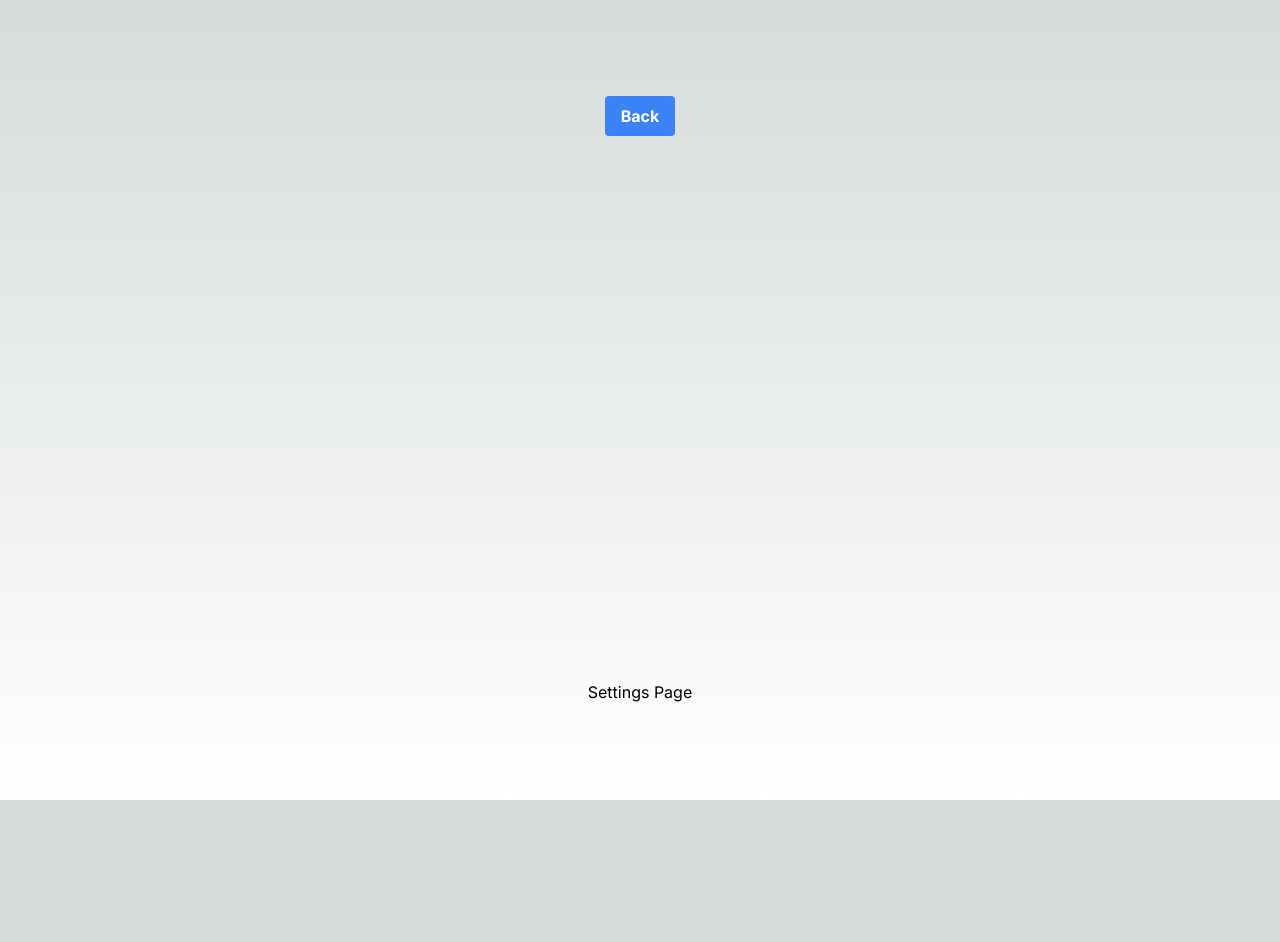
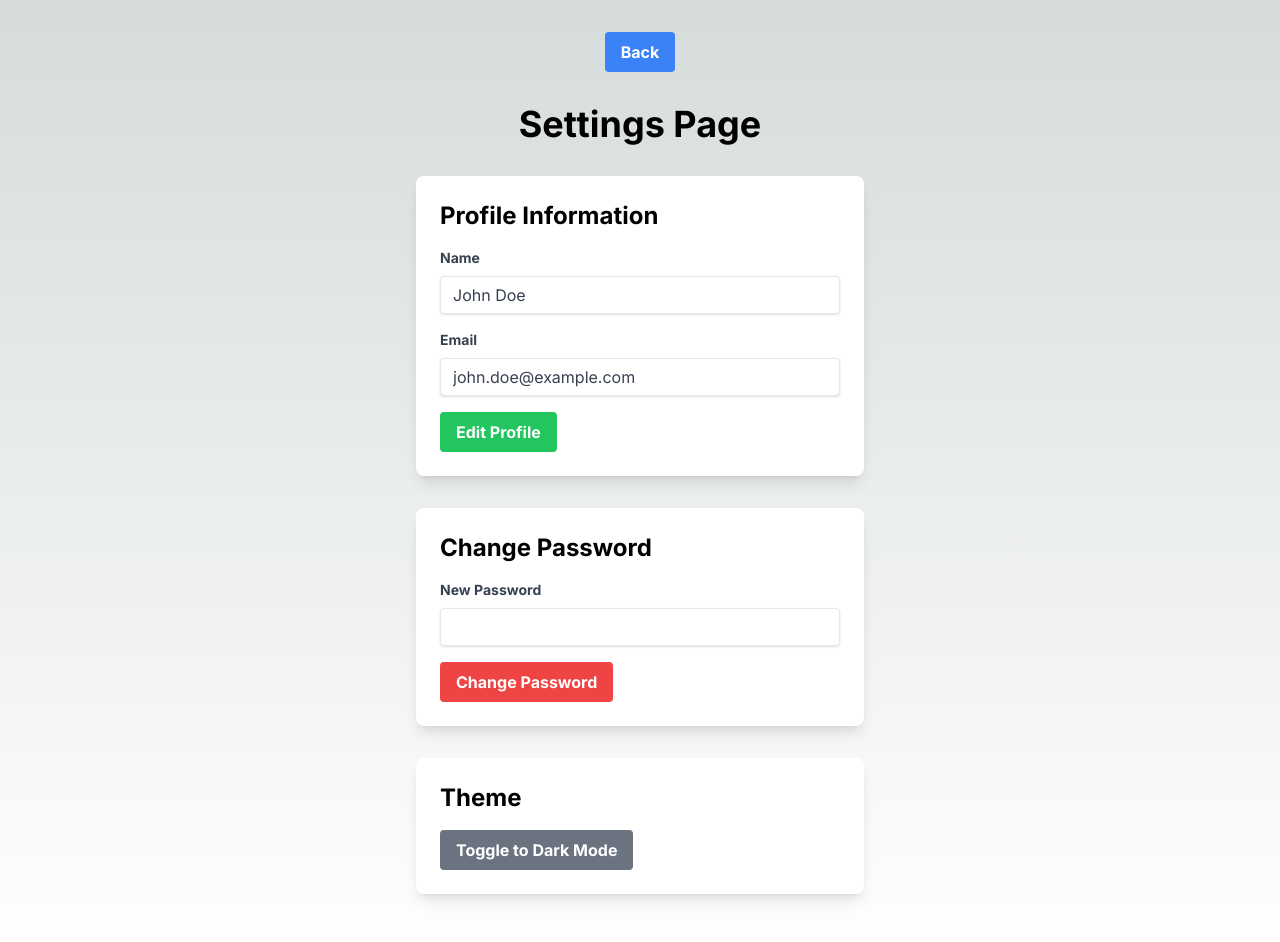
Before and after one commit to vimal336/nextjs, a Next.js app in the folder nextjs-project/: page /dashboard/settings in a window 1280 px wide. Shown: the top 942 px of the page. Before the commit the page ends 800 px from the top, so only its background shows below. Built offline with nearby package versions, Linux system fonts and the light colour scheme.

Commit message:
crud task

```diff
--- a/nextjs-project/src/app/dashboard/page.js
+++ b/nextjs-project/src/app/dashboard/page.js
@@ -1,24 +1,66 @@
 "use client";
 
-import Image from "next/image";
 import { useRouter } from "next/navigation";
+import { useState, useEffect } from "react";
 
 export default function Dashboard() {
   const router = useRouter();
+  const [greeting, setGreeting] = useState("");
+
+  useEffect(() => {
+    const currentHour = new Date().getHours();
+    if (currentHour < 12) {
+      setGreeting("Good Morning");
+    } else if (currentHour < 18) {
+      setGreeting("Good Afternoon");
+    } else {
+      setGreeting("Good Evening");
+    }
+  }, []);
 
   const back = () => {
     router.push("/");
   };
 
+  const logout = () => {
+    alert("Logging out...");
+    router.push("/");
+  };
+
   return (
-    <main className="flex min-h-screen flex-col items-center justify-between p-24">
-      <button
-        onClick={back}
-        className="bg-blue-500 rounded text-white font-bold py-2 px-2 px-4 "
-      >
-        Back
-      </button>
-      <h1>Dashboard Page</h1>
+    <main className="flex min-h-screen flex-col items-center justify-center p-8">
+      <h1 className="text-4xl font-bold mb-4">{greeting}, User!</h1>
+      <p className="text-lg mb-8">Welcome to your Dashboard</p>
+
+      <div className="grid grid-cols-1 md:grid-cols-3 gap-6 mb-8">
+        <div className="bg-white shadow-lg rounded-lg p-6 text-center">
+          <h2 className="text-2xl font-bold mb-2">Users</h2>
+          <p className="text-xl">1,234</p>
+        </div>
+        <div className="bg-white shadow-lg rounded-lg p-6 text-center">
+          <h2 className="text-2xl font-bold mb-2">Sales</h2>
+          <p className="text-xl">$56,789</p>
+        </div>
+        <div className="bg-white shadow-lg rounded-lg p-6 text-center">
+          <h2 className="text-2xl font-bold mb-2">Revenue</h2>
+          <p className="text-xl">$123,456</p>
+        </div>
+      </div>
+
+      <div className="flex space-x-4">
+        <button
+          onClick={back}
+          className="bg-blue-500 hover:bg-blue-700 rounded text-white font-bold py-2 px-4"
+        >
+          Back
+        </button>
+        <button
+          onClick={logout}
+          className="bg-red-500 hover:bg-red-700 rounded text-white font-bold py-2 px-4"
+        >
+          Logout
+        </button>
+      </div>
     </main>
   );
 }
--- a/nextjs-project/src/app/dashboard/settings/page.js
+++ b/nextjs-project/src/app/dashboard/settings/page.js
@@ -1,20 +1,104 @@
-"use client"
-import Image from "next/image";
+"use client";
+import { useState } from "react";
 import { useRouter } from "next/navigation";
 
 export default function Settings() {
   const router = useRouter();
+  const [name, setName] = useState("John Doe");
+  const [email, setEmail] = useState("john.doe@example.com");
+  const [password, setPassword] = useState("");
+  const [darkMode, setDarkMode] = useState(false);
 
   const back = () => {
-    router.push('/dashboard');
-  }
+    router.push("/dashboard");
+  };
+
+  const saveProfile = () => {
+    alert("Profile saved!");
+  };
+
+  const changePassword = () => {
+    alert("Password changed!");
+  };
+
+  const toggleTheme = () => {
+    setDarkMode(!darkMode);
+    alert(`Theme changed to ${darkMode ? "Light" : "Dark"} Mode!`);
+  };
 
   return (
-    <main className="flex min-h-screen flex-col items-center justify-between p-24">
-      <button onClick={back} className="bg-blue-500 rounded text-white font-bold py-2 px-2 px-4 ">
+    <main className="flex min-h-screen flex-col items-center justify-between p-8">
+      <button
+        onClick={back}
+        className="bg-blue-500 hover:bg-blue-700 rounded text-white font-bold py-2 px-4 mb-8"
+      >
         Back
       </button>
-      <h1>Settings Page</h1>
+
+      <h1 className="text-4xl font-bold mb-8">Settings Page</h1>
+
+      <div className="w-full max-w-md bg-white shadow-lg rounded-lg p-6 mb-8">
+        <h2 className="text-2xl font-bold mb-4">Profile Information</h2>
+        <div className="mb-4">
+          <label className="block text-gray-700 text-sm font-bold mb-2">
+            Name
+          </label>
+          <input
+            type="text"
+            value={name}
+            onChange={(e) => setName(e.target.value)}
+            className="shadow appearance-none border rounded w-full py-2 px-3 text-gray-700 leading-tight focus:outline-none focus:shadow-outline"
+          />
+        </div>
+        <div className="mb-4">
+          <label className="block text-gray-700 text-sm font-bold mb-2">
+            Email
+          </label>
+          <input
+            type="email"
+            value={email}
+            onChange={(e) => setEmail(e.target.value)}
+            className="shadow appearance-none border rounded w-full py-2 px-3 text-gray-700 leading-tight focus:outline-none focus:shadow-outline"
+          />
+        </div>
+        <button
+          onClick={saveProfile}
+          className="bg-green-500 hover:bg-green-700 rounded text-white font-bold py-2 px-4"
+        >
+          Edit Profile
+        </button>
+      </div>
+
+      <div className="w-full max-w-md bg-white shadow-lg rounded-lg p-6 mb-8">
+        <h2 className="text-2xl font-bold mb-4">Change Password</h2>
+        <div className="mb-4">
+          <label className="block text-gray-700 text-sm font-bold mb-2">
+            New Password
+          </label>
+          <input
+            type="password"
+            value={password}
+            onChange={(e) => setPassword(e.target.value)}
+            className="shadow appearance-none border rounded w-full py-2 px-3 text-gray-700 leading-tight focus:outline-none focus:shadow-outline"
+          />
+        </div>
+        <button
+          onClick={changePassword}
+          className="bg-red-500 hover:bg-red-700 rounded text-white font-bold py-2 px-4"
+        >
+          Change Password
+        </button>
+      </div>
+
+      <div className="w-full max-w-md bg-white shadow-lg rounded-lg p-6 mb-8">
+        <h2 className="text-2xl font-bold mb-4">Theme</h2>
+        <button
+          onClick={toggleTheme}
+          className="bg-gray-500 hover:bg-gray-700 rounded text-white font-bold py-2 px-4"
+        >
+          Toggle to {darkMode ? "Light" : "Dark"} Mode
+        </button>
+      </div>
     </main>
   );
 }
--- a/nextjs-project/src/app/page.js
+++ b/nextjs-project/src/app/page.js
@@ -1,15 +1,32 @@
-import Image from "next/image";
+"use client";  // Mark this component as a Client Component
+
 import Link from "next/link";
 
 export default function Home() {
   return (
-    <main className="flex min-h-screen flex-col items-center justify-between p-24">
-      <button className="bg-blue-500 rounded text-white font-bold py-2 px-2 px-4 ">Back</button>
-      <h1>Next JS Project</h1>
-      <button>Back</button>
-      <Link className="text-blue-600" href="/">Home</Link>
-      <Link className="text-blue-600" href="/dashboard">Dashboard</Link>
-      <Link className="text-blue-600" href="/dashboard/settings">Settings</Link>
+    <main className="flex min-h-screen flex-col items-center justify-center p-8 space-y-8">
+      <h1 className="text-5xl font-bold text-center">Welcome to Next.js Project</h1>
+
+      {/* Navigation Buttons */}
+      <div className="flex flex-col items-center space-y-4">
+        <Link href="/" className="text-blue-600 text-xl">
+          Home
+        </Link>
+        <Link href="/dashboard" className="text-blue-600 text-xl">
+          Dashboard
+        </Link>
+        <Link href="/dashboard/settings" className="text-blue-600 text-xl">
+          Settings
+        </Link>
+      </div>
+
+      {/* Back Button */}
+      <button
+        className="bg-blue-500 hover:bg-blue-700 text-white font-bold py-2 px-4 rounded"
+        onClick={() => window.history.back()}
+      >
+        Back
+      </button>
     </main>
   );
 }
```
